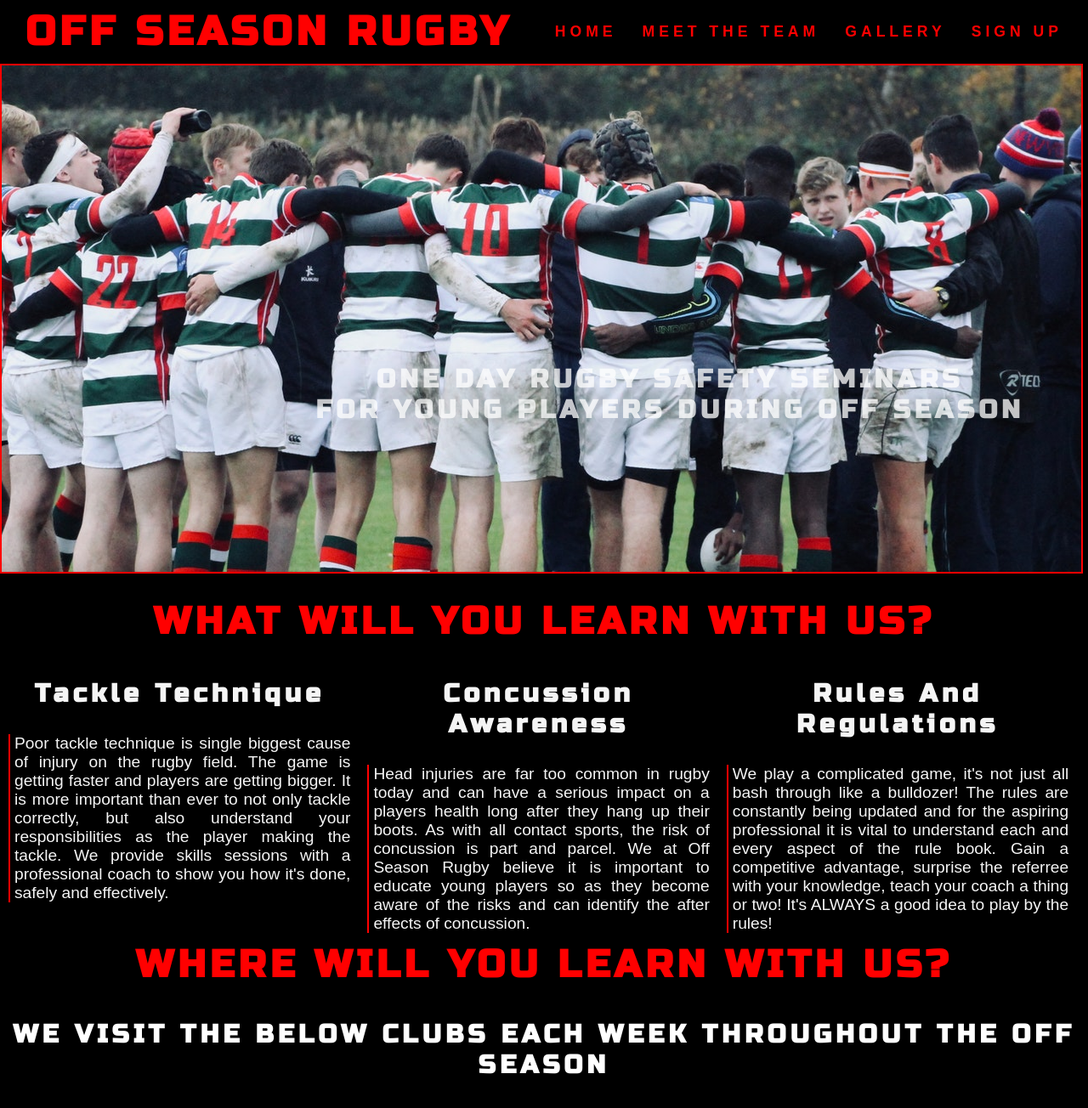
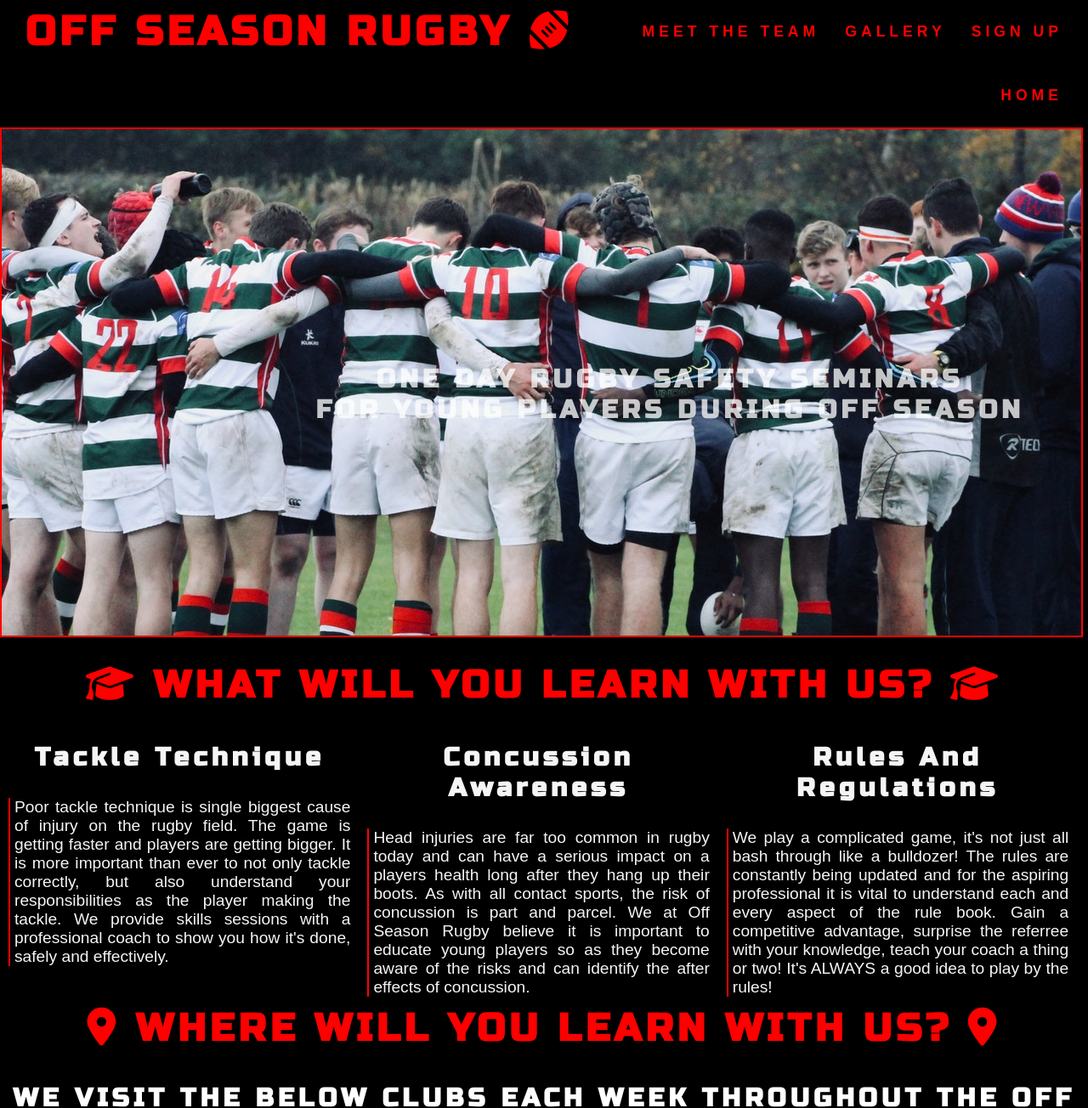
Before and after one commit to Ccoady86/off-season-rugby, a plain HTML site: page index.html in a window 1280 px wide. Shown: the top 1304 px of the page at 85% size. Drawn offline with Linux system fonts and the light colour scheme; a web font is replaced by a local one.

Commit message:
add font awesome link and add icons

```diff
--- a/assets/css/style.css
+++ b/assets/css/style.css
@@ -174,7 +174,3 @@ p {
 #over-text {
     border-left: 2px solid red;
 }
-
-#clubs {
-    background-color: blue;
-}
--- a/index.html
+++ b/index.html
@@ -15,7 +15,7 @@
 <body>
     <header>
         <a href="index.html">
-            <h1 id="logo">Off Season Rugby</h1>
+            <h1 id="logo">Off Season Rugby <i class="fa-solid fa-football"></i></h1>
         </a>
         <nav>
             <ul id="nav-links">
@@ -48,7 +48,7 @@
 
 
     <section>
-        <h1 id="learn">What will you learn with us?</h1>
+        <h1 id="learn"><i class="fa-solid fa-graduation-cap"></i> What will you learn with us? <i class="fa-solid fa-graduation-cap"></i></h1>
         <div id="curriculum">
 
             <div class="column">
@@ -83,7 +83,7 @@
 
     <section id="location">
         <div>
-            <h1>Where will you learn with us?</h1>
+            <h1><i class="fa-solid fa-location-dot"></i> Where will you learn with us? <i class="fa-solid fa-location-dot"></i></h1>
             <br>
             <h2>We visit the below clubs each week throughout the off season</h2>
             <br>
@@ -134,6 +134,9 @@
     <footer>
         social media, useful links
     </footer>
+
+    <!-- font awesome script -->
+    <script src="https://kit.fontawesome.com/e914635751.js" crossorigin="anonymous"></script>
 </body>
 
 </html>
```
